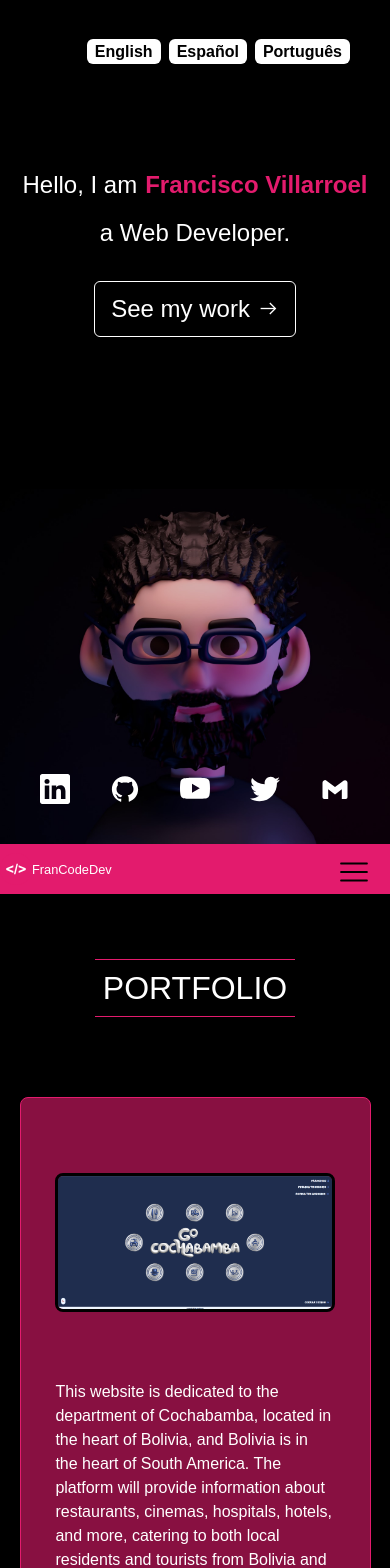
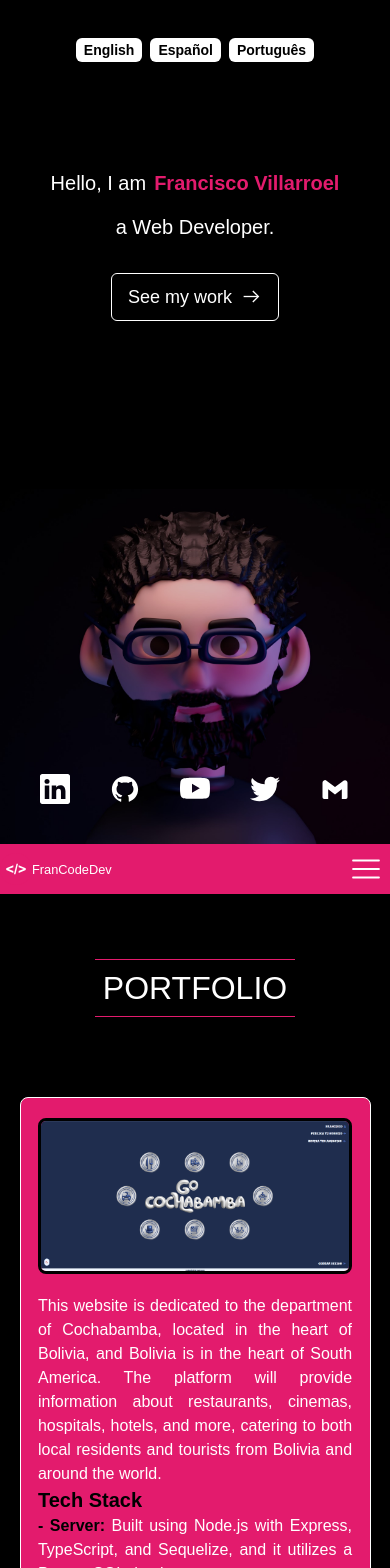
Before and after one commit to franjavi8776/portfolio, a React (Vite) app: page / in a window 390 px wide. Shown: the top 1568 px of the page. Built offline with nearby package versions, Linux system fonts and the light colour scheme.

Commit message:
fix error at mobile responsive app

```diff
--- a/src/components/About/About.jsx
+++ b/src/components/About/About.jsx
@@ -49,7 +49,7 @@ const About = () => {
     <div id="about" className="w-full min-h-[94vh] bg-black pt-16 pb-16">
       <div className="container">
         <h2 className="mb-12">{about}</h2>
-        <section className="w-[90%] m-auto md:w-full min-h-[600px] pb-10 bg-[#e31b6d99] rounded-2xl border-[1px] border-[#e31b6d]">
+        <section className="w-[90%] m-auto md:w-full min-h-[600px] pb-10 bg-[#e31b6d] rounded-2xl border-[1px] border-white">
           <div className="flex flex-col items-center md:flex-row md:justify-around ">
             <div className="w-[80%] md:w-[40%] mt-10 flex justify-center">
               <img
--- a/src/components/Footer/Contact.jsx
+++ b/src/components/Footer/Contact.jsx
@@ -84,7 +84,7 @@ const Contact = () => {
         </h5>
         <form
           onSubmit={handleSubmit}
-          className="w-[350px] min-h-[350px] md:w-[500px] md:h-[500px] bg-[#e31b6d99] rounded-lg flex flex-col justify-around items-center border-[1px] border-[#e31b6d]"
+          className="w-[350px] min-h-[350px] md:w-[500px] md:h-[500px] bg-[#e31b6d] rounded-lg flex flex-col justify-around items-center border-[1px] border-white"
         >
           <input
             type="text"
@@ -127,7 +127,7 @@ const Contact = () => {
           ></textarea>
           <button
             type="submit"
-            className=" bg-[#e31b6d] py-1 px-4 rounded-md text-white"
+            className=" bg-white py-1 px-4 rounded-md text-black border font-bold border-black hover:text-[#e31b6d]"
             disabled={isLoading}
           >
             {isLoading ? t.sending : t.send}
@@ -146,7 +146,7 @@ const Contact = () => {
                 rel="noopener noreferrer"
                 to="https://www.linkedin.com/in/francisco-villarroel-2945a1260/"
               >
-                <BsLinkedin className="hover:text-[#e31b6d]" />
+                <BsLinkedin className="hover:text-[#e31b6d] cursor-pointer" />
               </a>
             </div>
             <div className="text-[40px]">
@@ -155,7 +155,7 @@ const Contact = () => {
                 rel="noopener noreferrer"
                 to="https://github.com/franjavi8776"
               >
-                <AiFillGithub className="hover:text-[#e31b6d]" />
+                <AiFillGithub className="hover:text-[#e31b6d] cursor-pointer" />
               </a>
             </div>
             <div className="text-[40px]">
@@ -164,7 +164,7 @@ const Contact = () => {
                 rel="noopener noreferrer"
                 to="https://www.youtube.com/channel/UCy7GoxzJFo797bSRGK5ijiQ"
               >
-                <BsYoutube className="hover:text-[#e31b6d]" />
+                <BsYoutube className="hover:text-[#e31b6d] cursor-pointer" />
               </a>
             </div>
             <div className="text-[40px]">
@@ -173,7 +173,7 @@ const Contact = () => {
                 rel="noopener noreferrer"
                 href="https://x.com/franCodeDev"
               >
-                <FaTwitter className="hover:text-[#e31b6d]" />
+                <FaTwitter className="hover:text-[#e31b6d] cursor-pointer" />
               </a>
             </div>
           </div>
--- a/src/components/Home/Home.jsx
+++ b/src/components/Home/Home.jsx
@@ -40,7 +40,7 @@ const Home = () => {
     <div id="home">
       <div className="relative w-full h-[100vh] bg-black ">
         <aside className="w-full h-[100vh] pt-[20vh] flex flex-col items-center">
-          <h1 className="text-2xl md:text-[3.5rem] text-white ">
+          <h1 className="text-xl md:text-[3.2rem]   text-white ">
             {step >= 0 && (
               <Typewriter
                 key={language}
@@ -51,7 +51,7 @@ const Home = () => {
               />
             )}
 
-            <b className="text-[#e31b6d] ml-2">
+            <b className="text-[#e31b6d] ml-2 md:ml-4">
               {step >= 1 && (
                 <Typewriter
                   key={language}
@@ -63,7 +63,7 @@ const Home = () => {
               )}{" "}
             </b>
           </h1>
-          <h1 className="text-2xl md:text-[3.5rem] text-white m-[1rem] md:m-[2.50rem] z-50">
+          <h1 className="text-xl md:text-[3.2rem] text-white m-[1rem] md:m-[2.50rem] z-50">
             {step >= 2 && (
               <Typewriter
                 key={language}
@@ -78,7 +78,7 @@ const Home = () => {
             <button
               to="/"
               onClick={() => scrollTo("nav")}
-              className="relative group min-w-[12.5rem] h-[3.5rem] text-[1.5rem] flex justify-between items-center px-[1rem] m-[1rem] bg-transparent text-white border border-white rounded-md hover:bg-[#e31b6d] hover:border-[#e31b6d] transition-all duration-[0.5s] ease-in-out z-50"
+              className="relative group min-w-[10.5rem] h-[3rem] md:h-[3.5rem] text-lg md:text-[1.5rem] flex justify-between items-center px-[1rem] m-[1rem] bg-transparent text-white border border-white rounded-md hover:bg-[#e31b6d] hover:border-[#e31b6d] transition-all duration-[0.5s] ease-in-out z-50"
             >
               <span className="flex-1 text-left">
                 {translations[language]?.seeMyWork}
@@ -98,6 +98,7 @@ const Home = () => {
           <img src="francisco.jpg" alt="Francisco" className="w-[480px]" />
         </div>
         {step >= 3 && (
+          <>
             <div className="absolute bottom-10 w-full flex justify-center md:justify-end md:pr-10 gap-10 text-white z-50 ">
               <a
                 target="_blank"
@@ -133,10 +134,9 @@ const Home = () => {
                 <BiLogoGmail className="text-[30px] lg:text-[40px]  hover:text-[#e31b6d]" />
               </a>
             </div>
-        )}
-        <div className="absolute top-10 right-10 text-white">
+            <div className="absolute top-10 w-full flex justify-center md:justify-end md:pr-10 text-sm md:text-lg">
               <button onClick={() => changeLanguage("en")}>
-            <span className="bg-white text-black font-bold hover:text-[#e31b6d] px-2 py-1 rounded-md">
+                <span className=" bg-white text-black font-bold hover:text-[#e31b6d] px-2 py-1 rounded-md">
                   English
                 </span>
               </button>
@@ -151,6 +151,8 @@ const Home = () => {
                 </span>
               </button>
             </div>
+          </>
+        )}
       </div>
     </div>
   );
--- a/src/components/Navbar/Navbar.jsx
+++ b/src/components/Navbar/Navbar.jsx
@@ -1,8 +1,7 @@
 import { useState } from "react";
 import { Link } from "react-router-dom";
 import { RxHamburgerMenu } from "react-icons/rx";
-import { AiOutlineClose, AiFillGithub, AiOutlineMail } from "react-icons/ai";
-import { BsLinkedin, BsYoutube } from "react-icons/bs";
+import { AiOutlineClose } from "react-icons/ai";
 import { useLanguage } from "../Translate/LanguageContext";
 
 const Navbar = () => {
@@ -26,7 +25,7 @@ const Navbar = () => {
   return (
     <div className="sticky top-0 w-full h-[6vh] bg-[#e31b6d] z-10 border-b border-1 border-b-black">
       <nav id="nav" className="flex h-[6vh]">
-        <ul className="w-[60%] md:flex justify-center items-center gap-20 hidden">
+        <ul className="w-[60%] h-[6vh] md:flex justify-center items-center gap-20 hidden md:ml-6 lg:ml-0">
           {links.map(({ id, label }) => (
             <Link
               key={id}
@@ -40,30 +39,30 @@ const Navbar = () => {
             </Link>
           ))}
         </ul>
-        <div className="w-[40%] h-[6vh] flex justify-start md:justify-end md:mr-6 lg:justify-center items-center">
+        <div className="w-[40%] h-[6vh] flex justify-start items-center md:justify-end md:mr-6 lg:mr-0 lg:justify-center ">
           <img src="coding.svg" alt="logo" className="w-8" />
           <small className="text-white">FranCodeDev</small>
         </div>
 
         <button
-          className="md:hidden pr-3 absolute top-3 right-2"
+          className="h-[6vh] md:hidden absolute right-2 flex items-center"
           onClick={() => setIsMobile(!isMobile)}
         >
           {isMobile ? (
-            <AiOutlineClose className="w-8 h-8 font-bold text-black" />
+            <AiOutlineClose className="w-8 h-8 font-bold text-white" />
           ) : (
-            <RxHamburgerMenu className="w-8 h-8 font-bold text-black " />
+            <RxHamburgerMenu className="w-8 h-8 font-bold text-white" />
           )}
         </button>
       </nav>
       {isMobile && (
-        <div className="bg-black w-full py-4">
+        <div className="bg-[#e31b6d] w-full py-4">
           <ul className="grid grid-cols-1 gap-10 px-4 text-center">
             {links.map(({ id, label }) => (
               <li key={id}>
                 <Link
                   to="/"
-                  className="text-lg text-white hover:text-[#e31b6d]"
+                  className="text-lg text-white hover:text-black"
                   onClick={() => {
                     scrollTo(id);
                     setIsMobile(false);
--- a/src/components/Portfolio/Portfolio.jsx
+++ b/src/components/Portfolio/Portfolio.jsx
@@ -8,10 +8,10 @@ const Portfolio = () => {
     <div id="portfolio" className="w-full min-h-[100vh] bg-black pt-16">
       <h2>{portfolio}</h2>
       <div className="container">
-        <div className="mt-20 w-[90%] m-auto py-5 lg:py-0 md:margin-0 md:w-full min-h-[400px] bg-[#e31b6d99] flex flex-col lg:flex-row items-center justify-center rounded-lg border border-[#e31b6d] text-white">
+        <div className="mt-20 w-[90%] m-auto py-5 lg:py-0 md:margin-0 md:w-full min-h-[400px] bg-[#e31b6d] flex flex-col lg:flex-row items-center justify-center rounded-lg border border-white text-white">
           <a
             href="https://go-cochabamba.vercel.app/"
-            className="w-[80%] md:w-[70%] lg:w-[50%] min-h-[250px] flex flex-col justify-center items-center"
+            className="w-[90%] md:w-[75%] lg:w-[50%] min-h-[150px] flex flex-col  md:justify-center md:items-center"
           >
             <img
               src="go-cochabamba.png"
@@ -19,7 +19,7 @@ const Portfolio = () => {
               className=" lg:w-[90%] rounded-lg border-[3px] border-black"
             />
           </a>
-          <div className="w-[80%] md:w-[70%] lg:w-[50%] min-h-[250px] flex justify-center items-center pt-3 lg:pt-0 ">
+          <div className="w-[90%] md:w-[75%] lg:w-[50%] min-h-[250px] flex justify-center items-center text-justify mt-5 lg:mt-0">
             <p className=" lg:w-[90%] lg:m-auto ">
               {language === "en" && (
                 <>
```
Lines whose indentation alone changed are shown as unchanged.
